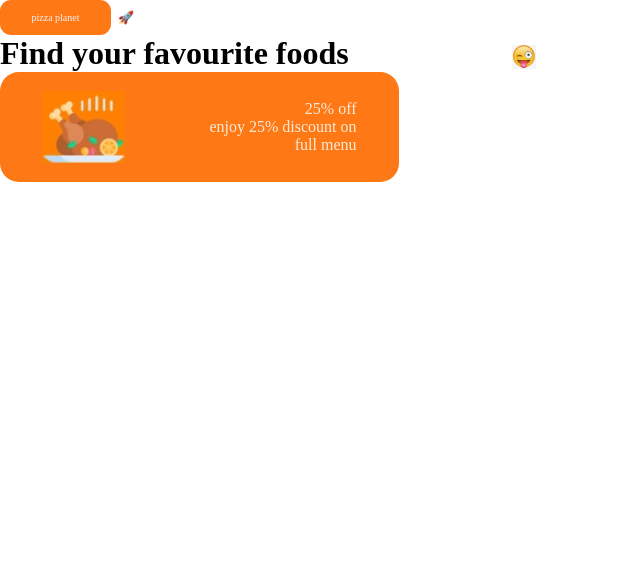
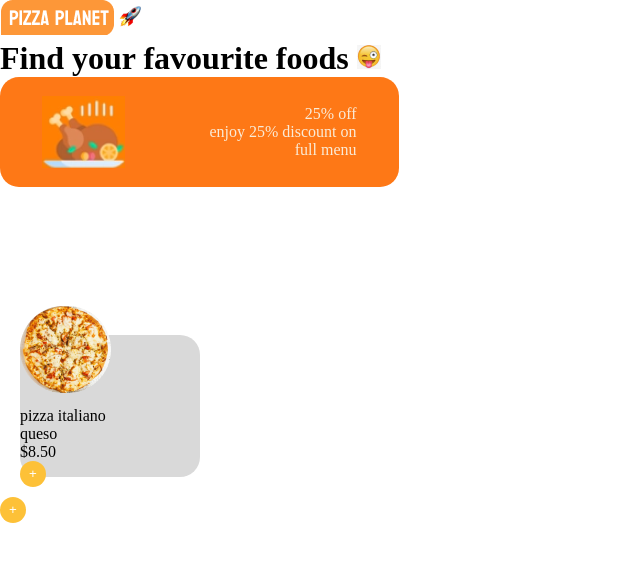
Before and after one commit to RABIAZEEM/App-Restaurante, a plain HTML site: page index.html in a window 1280 px wide. Shown: the whole page, without its empty margins (0-640 px from the left). Drawn offline with Linux system fonts and the light colour scheme.

Commit message:
nuevos cambios

```diff
--- a/css/main.css
+++ b/css/main.css
@@ -57,4 +57,56 @@ justify-content:space-around ;
     display:flex;
     flex-direction: column;
     align-items: flex-end;
+
+
 }
+.pizza{
+    width: 142px;
+
+
+    border-radius: 28px;
+    display:flex;
+    justify-content:center;
+    flex-direction: column;
+    padding:20px;
+    margin-top: 10%;
+    position: relative;
+}
+
+.caja1{
+    position:absolute;
+    margin-bottom: 70%;
+    z-index: 2;
+    margin-top: 20px;
+
+}
+
+.cajagris{
+    background-color: #D9D9D9;
+    width:180px;
+    height: 142px;
+    border-radius: 20px;
+    z-index: 1;
+}
+
+.caja2{
+    margin-top: 40%;
+    width:180px;
+    height: 142px;
+
+
+}
+
+.img-pizza{
+    width: 91px;
+    height: 87px;
+}
+
+.add-button{
+    width: 26px;
+    height: 26px;
+    background-color: #FDC138;
+    border: none;
+    border-radius: 13px;
+    color:white;
+}
--- a/index.html
+++ b/index.html
@@ -4,36 +4,49 @@
         <meta charset="UTF-8"/>
         <meta http-equiv="X-UA-compatible" content="IE=edge"/>
         <meta name="viewport" content="width=device-width, inicial-scale=0.1"/>
+        <title>"App Restaurante"</title>
     <link rel="stylesheet" href="./css/main.css">
-        <title>"App Restaurante"</title>
         </head>
         <body>
+
+
             <header>
 
                 <div class="container">
-                    <div class="food-planet">pizza planet</div>
-                    <img class= "cohete"src="./img/descarga.png" alt="cohete">
-
-
-
+                   <img src="./img/Pizza-planet-ref.png" alt="Logo princpal" srcset="">
                 </div>
                 <div class="container2">
-                <h1>Find your favourite foods</h1>
+                <h1>Find your favourite foods
                 <img class="teasing-face" src="./img/images.png" alt="teasing-face">
-
+                </h1>
+                <br>
+                <br>
                 </div>
                 <div class= "container3">
                     <img class="pollo" src="./img/pollo.png" alt="pollo">
                     <div class="container4">
-                        <p>25% off</p>
-                        <p>enjoy 25% discount on</p>
-                        <p>full menu</p>
+                    <p>25% off</p>
+                    <p>enjoy 25% discount on</p>
+                    <p>full menu</p>
                     </div>
+            </header>
+            <main>
+                <div class="pizza">
+                    <div class="caja1">
+                        <img class = "img-pizza" src="./img/pizza.png" alt="pizza">
+                    </div>
+                    <div class="cajagris">
+                        <div class="caja2">
+                            <p class="texto1">pizza italiano</p>
+                            <p class="texto2">queso</p>
+                            <p class="texto3">$8.50</p>
+                            <button class="add-button">+</button>
+                        </div>
+                    </div>
+
                 </div>
-
-
-
-            </header>
+                    <button class="add-button">+</button>
+                </main>
         </body>
 
 
```
Also changed, not shown: img/Pizza-planet-ref.png (added), img/pizza.png (added).
